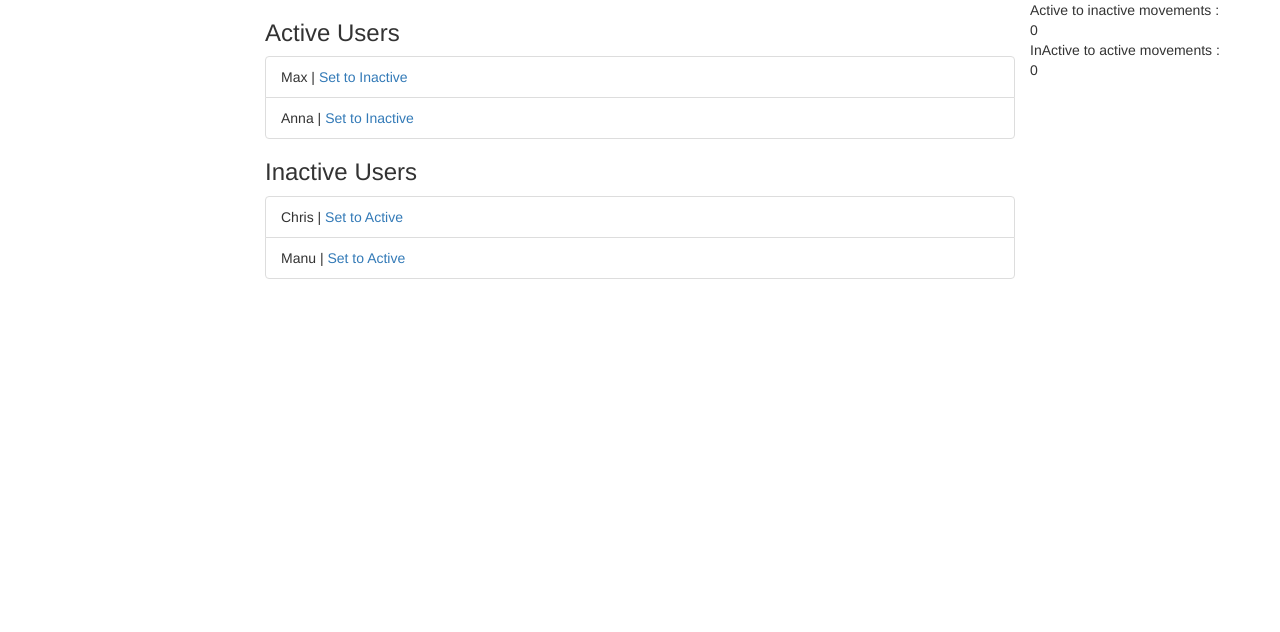
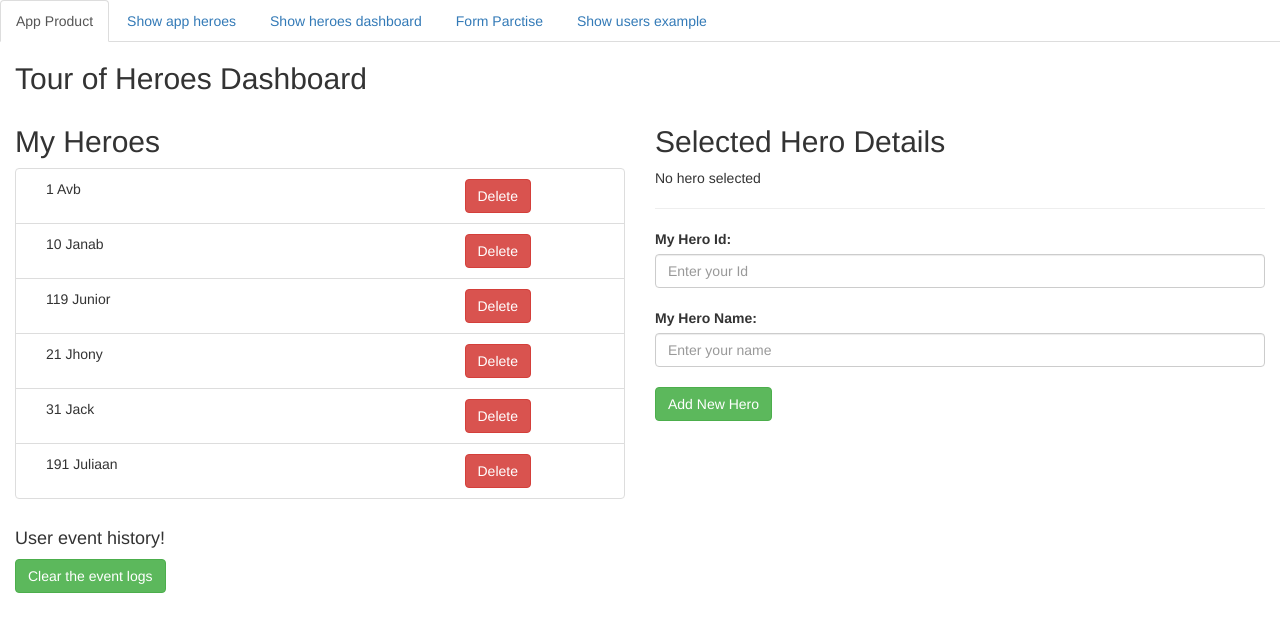
Before and after one commit to singhavneesh18/training-app1, an Angular app: page /heroDashboardComponent in a window 1280 px wide. Shown: the top 632 px of the page. Built offline with nearby package versions, Linux system fonts and the light colour scheme.

Commit message:
Used routing to show all exmamples

```diff
--- a/src/app/app.component.html
+++ b/src/app/app.component.html
@@ -1,5 +1,10 @@
-<!-- <app-product>UI Loaded successfully</app-product> -->
-<!-- <app-heroes></app-heroes> -->
-<!-- <app-hero-dashboard></app-hero-dashboard> -->
-<!-- <app-form-practise></app-form-practise> -->
-<app-show-users></app-show-users>
+<ul class="nav nav-tabs">
+    <li *ngFor="let templates of displayTemplates; let i=index" role="presentation"
+        [ngClass]="getClassForActiveNavbar(i)">
+        <a [routerLink]="templates.route" (click)="show(i)" [routerLinkActive]="isActive(i)">
+            {{templates.templateNameToDisplay}}
+        </a>
+    </li>
+</ul>
+
+<router-outlet></router-outlet>
--- a/src/app/app.component.ts
+++ b/src/app/app.component.ts
@@ -1,10 +1,35 @@
-import { Component } from '@angular/core';
+import { Component, OnInit } from '@angular/core';
+import { DisplayTemplatesInfo } from 'src/shared/common.model';
+import { DisplayTemplateHandlerService } from './services/display-templates.service';
 
 @Component({
   selector: 'app-root',
   templateUrl: './app.component.html',
-  styleUrls: ['./app.component.css']
+  styleUrls: ['./app.component.css'],
+  providers: [DisplayTemplateHandlerService]
 })
-export class AppComponent {
-  title = 'training-app1';
+export class AppComponent implements OnInit{
+  displayTemplates: DisplayTemplatesInfo[] ;
+
+  constructor(private displayTemplateHandlerService: DisplayTemplateHandlerService) {}
+
+  ngOnInit(): void {
+    this.displayTemplates = this.displayTemplateHandlerService.displayTemplates;
+  }
+
+  show(id: number): string {
+    this.displayTemplates.forEach(a=> a.isActive=false);
+    this.displayTemplates[id].isActive= true;
+    return this.displayTemplates[id].templateNameToDisplay;
+  }
+
+  isActive(id: number): string {
+    return this.displayTemplates[id].isActive ? 'active' : '';
+  }
+
+  getClassForActiveNavbar(id: number): string {
+    return this.displayTemplates[id].isActive ? 'active' : '';
+  }
+
+
 }
--- a/src/app/app.module.ts
+++ b/src/app/app.module.ts
@@ -16,6 +16,9 @@ import { FormPractiseComponent } from './useofngform/form-practise/form-practise
 import { ShowUsersComponent } from './assignments/number5/show-users/show-users.component';
 import { ActiveUsersComponent } from './assignments/number5/active-users/active-users.component';
 import { InactiveUsersComponent } from './assignments/number5/inactive-users/inactive-users.component';
+import { RouterModule } from '@angular/router';
+import { AppRoutingModule } from 'src/config/routes.config';
+import { NotFoundComponent } from './not-found/not-found.component';
 
 @NgModule({
   declarations: [
@@ -33,10 +36,11 @@ import { InactiveUsersComponent } from './assignments/number5/inactive-users/ina
     FormPractiseComponent,
     ShowUsersComponent,
     ActiveUsersComponent,
-    InactiveUsersComponent
+    InactiveUsersComponent,
+    NotFoundComponent
   ],
   imports: [
-    BrowserModule, FormsModule
+    BrowserModule, FormsModule, RouterModule.forRoot(AppRoutingModule)
   ],
   providers: [],
   bootstrap: [AppComponent]
--- a/src/app/heroapp2/hero-detail/hero-detail.component.ts
+++ b/src/app/heroapp2/hero-detail/hero-detail.component.ts
@@ -11,11 +11,13 @@ export class HeroDetailComponent implements OnInit {
   private _selectedHero: Hero;
 
   @Input('hero') set selectedHero(value: Hero) {
-    this._selectedHero = value;
-    this.displayHero = new Hero(value.id, value.name);
+    if (value) {
+      this._selectedHero = value;
+      this.displayHero = new Hero(value.id, value.name);
+    }
   }
 
-  get selectedHero(): Hero{
+  get selectedHero(): Hero {
     return this._selectedHero;
   }
 
--- /dev/null
+++ b/src/app/not-found/not-found.component.html
@@ -0,0 +1,2 @@
+<h1 class="bg-danger">Page not found</h1>
+Redirecting to home page
--- /dev/null
+++ b/src/app/not-found/not-found.component.ts
@@ -0,0 +1,20 @@
+import { Component, OnInit } from '@angular/core';
+import { Router } from '@angular/router';
+import { DisplayTemplateHandlerService } from '../services/display-templates.service';
+
+@Component({
+  selector: 'app-not-found',
+  templateUrl: './not-found.component.html'
+})
+export class NotFoundComponent implements OnInit {
+
+  constructor(private router: Router, private displayTemplateHandlerService: DisplayTemplateHandlerService) { }
+
+  ngOnInit(): void {
+    setInterval(() => {
+      this.displayTemplateHandlerService.activeGivenIndex(2);
+      this.router.navigate(['/heroDashboardComponent']);
+    }, 6000);
+  }
+
+}
--- /dev/null
+++ b/src/app/services/display-templates.service.ts
@@ -0,0 +1,16 @@
+import { DisplayTemplatesInfo } from "src/shared/common.model";
+
+export class DisplayTemplateHandlerService {
+    displayTemplates: DisplayTemplatesInfo[] = [
+        new DisplayTemplatesInfo(1, 'App Product', true, '/productComponent'),
+        new DisplayTemplatesInfo(2, 'Show app heroes', false, '/heroesComponent'),
+        new DisplayTemplatesInfo(3, 'Show heroes dashboard', false, '/heroDashboardComponent'),
+        new DisplayTemplatesInfo(4, 'Form Parctise', false, '/formPractiseComponent'),
+        new DisplayTemplatesInfo(5, 'Show users example', false, '/showUsersComponent')
+      ];
+
+    activeGivenIndex(index: number) {
+        this.displayTemplates.forEach(a=> a.isActive =false)
+        this.displayTemplates[index].isActive = true;
+    }
+}
--- /dev/null
+++ b/src/config/routes.config.ts
@@ -0,0 +1,18 @@
+import { Routes } from "@angular/router";
+import { AppComponent } from "src/app/app.component";
+import { ShowUsersComponent } from "src/app/assignments/number5/show-users/show-users.component";
+import { HeroesComponent } from "src/app/heroapp/heroes/heroes.component";
+import { HeroDashboardComponent } from "src/app/heroapp2/hero-dashboard/hero-dashboard.component";
+import { NotFoundComponent } from "src/app/not-found/not-found.component";
+import { ProductComponent } from "src/app/parentchildcommunication/product/product.component";
+import { FormPractiseComponent } from "src/app/useofngform/form-practise/form-practise.component";
+
+export const AppRoutingModule: Routes = [
+    {path: '', component: AppComponent},
+    {path: 'productComponent', component: ProductComponent},
+    {path: 'heroesComponent', component: HeroesComponent},
+    {path: 'heroDashboardComponent', component: HeroDashboardComponent},
+    {path: 'formPractiseComponent', component: FormPractiseComponent},
+    {path: 'showUsersComponent', component: ShowUsersComponent},
+    {path: '**', component: NotFoundComponent}
+]
--- /dev/null
+++ b/src/shared/common.model.ts
@@ -0,0 +1,5 @@
+
+export class DisplayTemplatesInfo {
+    public constructor(public id: number, public templateNameToDisplay: string,
+        public isActive: boolean, public route: string) { }
+}
```
